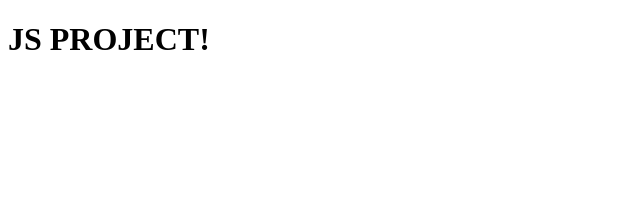
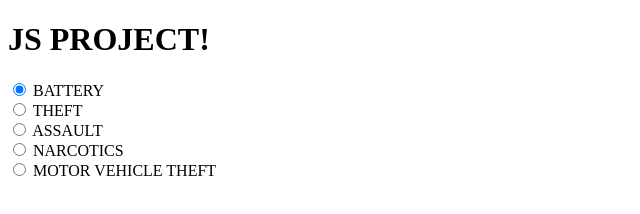
Before and after one commit to shwogud/CrimeData, a website built with webpack: page index.html in a window 1280 px wide. Shown: the whole page, without its empty margins (0-640 px from the left). Built offline with nearby package versions, Linux system fonts and the light colour scheme.

Commit message:
add radio buttons for selection

```diff
--- a/index.html
+++ b/index.html
@@ -6,6 +6,11 @@
   <!-- <link href="stylesheets/application.css" type="text/css" rel="stylesheet" /> -->
   <!-- <link rel="stylesheet" href="stylesheets/index.css" /> -->
   <script src="bundle.js"></script>
+
+  <script
+    async defer
+    src="https://maps.googleapis.com/maps/api/js?key=AIzaSyBuL5fQY9VggAt2DQPfyQCyigNvcZB0KUY &callback=initMap"
+    type="text/javascript"></script>
 
 
   <script>
@@ -18,7 +23,35 @@
 
 <body>
   <h1>JS PROJECT!</h1>
-  <div id="main"></div>
+  <div>
+    <form>
+      <div>
+        <input type="radio" id="BATTERY" name="filter" value="" checked>
+        <label for="BATTERY">BATTERY</label>
+      </div>
+
+      <div>
+        <input type="radio" id="THEFT" name="filter" value="">
+        <label for="THEFT">THEFT</label>
+      </div>
+
+      <div>
+        <input type="radio" id="ASSAULT" name="filter" value="">
+        <label for="ASSAULT">ASSAULT</label>
+      </div>
+
+      <div>
+        <input type="radio" id="NARCOTICS" name="filter" value="">
+        <label for="NARCOTICS">NARCOTICS</label>
+      </div>
+
+      <div>
+        <input type="radio" id="MOTOR VEHICLE THEFT" name="filter" value="">
+        <label for="MOTOR VEHICLE THEFT">MOTOR VEHICLE THEFT</label>
+      </div>
+
+    </form>
+  </div>
 </body>
 
 </html>
```
Also changed, not shown: 1 other file.
